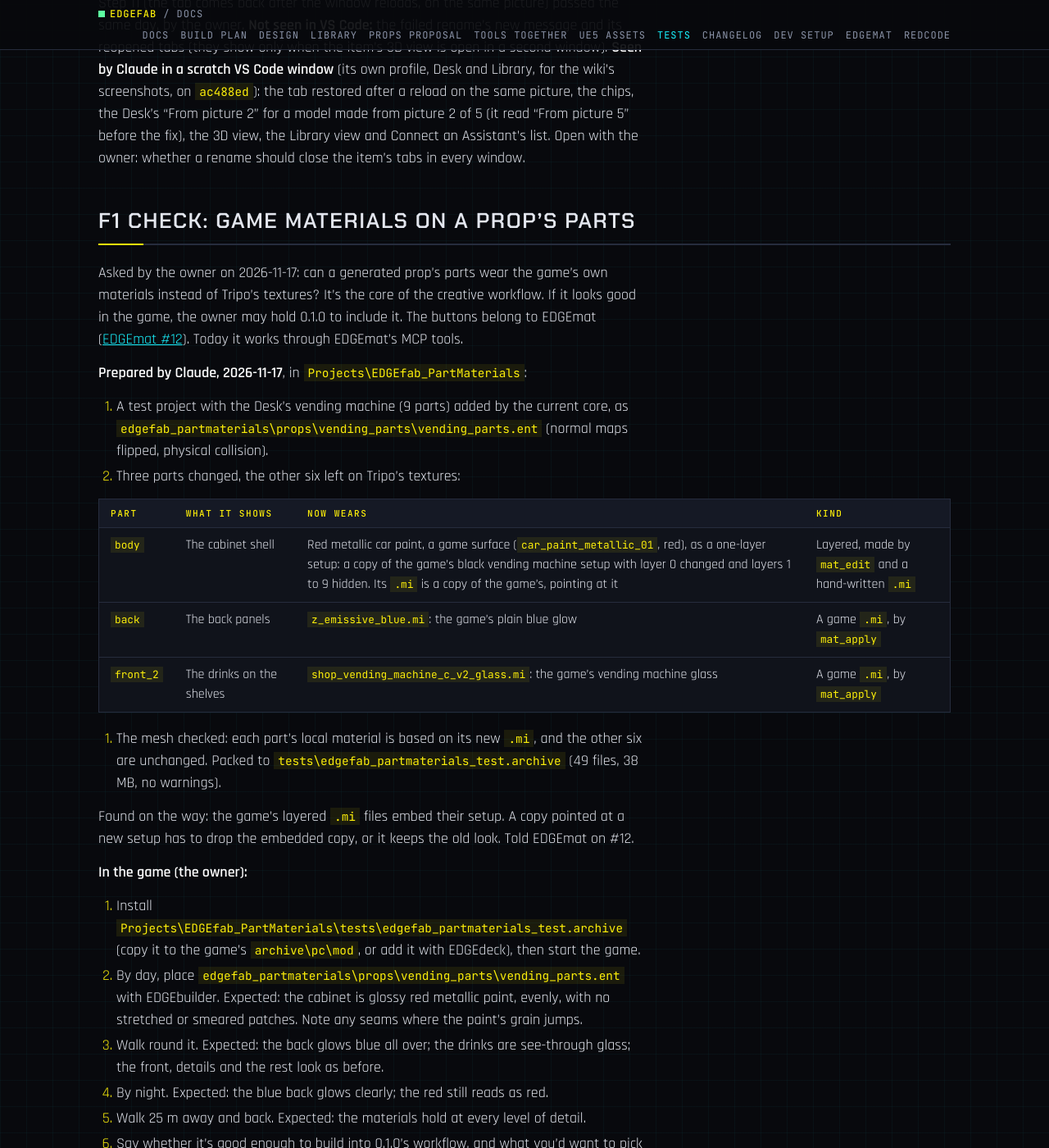
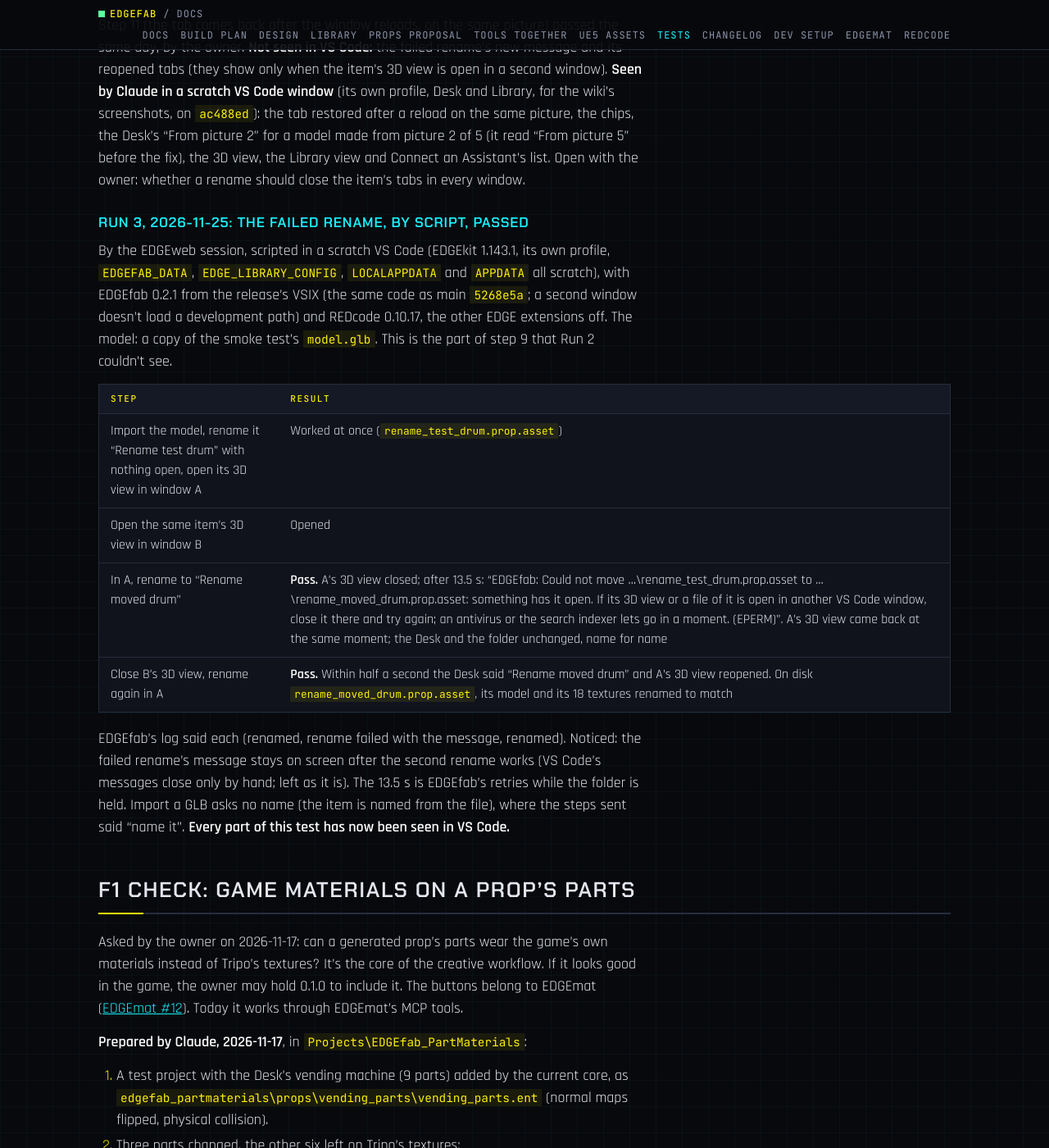
Before and after one commit to Edgemodders/EDGEfab, a Jekyll site: the page built from docs/testing.md, in a window 1280 px wide and 1400 px high, scrolled down 18619 px. Shown: the whole window at 82% size. Built offline with Jekyll 4.4.1, drawn with Linux system fonts in a browser that asks for light colours; some of the changed text lies outside the part shown.

Commit message:
Tests: the failed rename with a second window's 3D view, seen in VS Code (scripted by the EDGEweb session on 0.2.1): passed
Co-Authored-By: Claude Opus 5.5 <noreply@anthropic.com>

```diff
--- a/docs/testing.md
+++ b/docs/testing.md
@@ -12,7 +12,7 @@ F1's tests come first, then F0's checks.
 
 ## At a glance
 
-Last updated 2026-11-25. Each row links to its test. **0.2.1, 2026-11-25:** the release tests passed on its build (the core package, the smoke test, the typecheck, both keys checks, the bridge check and the package check: 11 files, no PowerShell, the fix in the bundled server), and the one test since 0.2.0 passed (EDGEFAB_REDBRIDGE reaches the game bridge). **0.2.0, 2026-11-22:** the release tests passed on its build (the core package, the smoke test, the typecheck, both keys checks and the package check: 11 files, no PowerShell), and every test since 0.1.0 has passed (the keys test, all 6 steps). **Every test for 0.1.0 has passed; the release waits for part materials in EDGEmat's UI** (EDGEmat #12; the owner, 2026-11-18). The Pictures tab passed (offline, and the owner's 11 VS Code steps), and the three release tests (the smoke test, the core package, the keys test's package check) passed again on main `af59fb8` on 2026-11-18 (after Add to Project learned to keep what didn't change), with that change's own check, Rename's check and the Pictures tab's offline check. They run once more on the build that is released. Built but not seen in VS Code: a failed rename's message naming another window's 3D view, and its closed tabs put back.
+Last updated 2026-11-25. Each row links to its test. **0.2.1, 2026-11-25:** the release tests passed on its build (the core package, the smoke test, the typecheck, both keys checks, the bridge check and the package check: 11 files, no PowerShell, the fix in the bundled server), and the one test since 0.2.0 passed (EDGEFAB_REDBRIDGE reaches the game bridge). **0.2.0, 2026-11-22:** the release tests passed on its build (the core package, the smoke test, the typecheck, both keys checks and the package check: 11 files, no PowerShell), and every test since 0.1.0 has passed (the keys test, all 6 steps). **Every test for 0.1.0 has passed; the release waits for part materials in EDGEmat's UI** (EDGEmat #12; the owner, 2026-11-18). The Pictures tab passed (offline, and the owner's 11 VS Code steps), and the three release tests (the smoke test, the core package, the keys test's package check) passed again on main `af59fb8` on 2026-11-18 (after Add to Project learned to keep what didn't change), with that change's own check, Rename's check and the Pictures tab's offline check. They run once more on the build that is released. A failed rename's message naming another window's 3D view, and its closed tabs put back, was seen in VS Code on 2026-11-25 (the Pictures tab's Run 3, scripted by the EDGEweb session on 0.2.1): passed.
 
 **Lip sync's six tests moved to REDcode on 2026-11-22**, with the Lip Sync editor (the owner: EDGEfab covers props and clothing only): FL1, the spikes LS1, LS2 and A2F, the head in the tab, and Add a Line, each with every run, are in REDcode's branch `lipsync`, `lipsync/docs/testing.md`. None of them counts for EDGEfab's release gate now.
 
@@ -20,7 +20,7 @@ Last updated 2026-11-25. Each row links to its test. **0.2.1, 2026-11-25:** the
 |---|---|---|---|---|
 | [EDGEFAB_REDBRIDGE reaches the game bridge (EDGEchat #5)](#edgefab_redbridge-reaches-the-game-bridge-edgechat-5) | Offline by Claude, against the real REDbridge | After 0.2.0 | 2026-11-25 | **Pass** (3 checks) |
 | [Keys in REDcode's Keys (EDGEfab #10)](#keys-in-redcodes-keys-edgefab-10) | Offline and against the real store by Claude; VS Code steps by the owner | Keys (K4d) | 2026-11-22 | Part A **pass** (13 checks, the real store, and 8 checks of the no-key reasons). **Pass**: part A (13 checks, the real store, 8 checks of the no-key reasons) and part B (6 steps, the owner, step 6 Don't Allow included) |
-| [The Pictures tab](#f1-the-pictures-tab) | Offline by Claude (stand-ins for OpenAI and Tripo); VS Code steps by the owner | F1 | 2026-11-17 | **Pass**: part A (23 checks) and part B (11 steps, the owner) |
+| [The Pictures tab](#f1-the-pictures-tab) | Offline by Claude (stand-ins for OpenAI and Tripo); VS Code steps by the owner | F1 | 2026-11-25 | **Pass**: part A (23 checks), part B (11 steps, the owner), and the failed rename with a second window, by script on 0.2.1 |
 | [Check: Game materials on a prop's parts](#f1-check-game-materials-on-a-props-parts) | Prepared by Claude through MCP; in the game by the owner | F1 (may join 0.1.0) | 2026-11-17 | **Passed** (owner, in the game) |
 | [The extension in VS Code (the owner's pass)](#f1-the-extension-in-vs-code-the-owners-pass) | By hand in VS Code: scripted by the EDGEweb session, then the owner | F1 | 2026-11-15 | **Pass** (with fixes) |
 | [The phase test, props placed with EDGEbuilder (EDGEfab #2)](#f1-the-phase-test-props-placed-with-edgebuilder-edgefab-2) | In the game, with EDGEbuilder: scripted, then the owner | F1 | 2026-11-15 | **Pass**. The phase test; EDGEfab #2 closed |
@@ -325,6 +325,19 @@ By the owner in an Extension Development Host on main (builds `19be535` to `55f3
 Changed during the run, at the owner's ask: the buttons read **Generate 3D Model**, **Edit Picture** and **Draw Picture** (tooltips kept); a history card shows "from Picture N" and "3D" as yellow outlined chips at its right; the history column widens with the window; the tab comes back after the window reloads (step 11); a failed rename names another window's 3D view and puts the closed tabs back. Asked of REDcode (#29): a tab title for the 3D view, which reads `view.glb`.
 
 Step 11 (the tab comes back after the window reloads, on the same picture) passed the same day, by the owner. **Not seen in VS Code:** the failed rename's new message and its reopened tabs (they show only when the item's 3D view is open in a second window). **Seen by Claude in a scratch VS Code window** (its own profile, Desk and Library, for the wiki's screenshots, on `ac488ed`): the tab restored after a reload on the same picture, the chips, the Desk's "From picture 2" for a model made from picture 2 of 5 (it read "From picture 5" before the fix), the 3D view, the Library view and Connect an Assistant's list. Open with the owner: whether a rename should close the item's tabs in every window.
+
+### Run 3, 2026-11-25: the failed rename, by script, passed
+
+By the EDGEweb session, scripted in a scratch VS Code (EDGEkit 1.143.1, its own profile, `EDGEFAB_DATA`, `EDGE_LIBRARY_CONFIG`, `LOCALAPPDATA` and `APPDATA` all scratch), with EDGEfab 0.2.1 from the release's VSIX (the same code as main `5268e5a`; a second window doesn't load a development path) and REDcode 0.10.17, the other EDGE extensions off. The model: a copy of the smoke test's `model.glb`. This is the part of step 9 that Run 2 couldn't see.
+
+| Step | Result |
+|---|---|
+| Import the model, rename it "Rename test drum" with nothing open, open its 3D view in window A | Worked at once (`rename_test_drum.prop.asset`) |
+| Open the same item's 3D view in window B | Opened |
+| In A, rename to "Rename moved drum" | **Pass.** A's 3D view closed; after 13.5 s: "EDGEfab: Could not move ...\rename_test_drum.prop.asset to ...\rename_moved_drum.prop.asset: something has it open. If its 3D view or a file of it is open in another VS Code window, close it there and try again; an antivirus or the search indexer lets go in a moment. (EPERM)". A's 3D view came back at the same moment; the Desk and the folder unchanged, name for name |
+| Close B's 3D view, rename again in A | **Pass.** Within half a second the Desk said "Rename moved drum" and A's 3D view reopened. On disk `rename_moved_drum.prop.asset`, its model and its 18 textures renamed to match |
+
+EDGEfab's log said each (renamed, rename failed with the message, renamed). Noticed: the failed rename's message stays on screen after the second rename works (VS Code's messages close only by hand; left as it is). The 13.5 s is EDGEfab's retries while the folder is held. Import a GLB asks no name (the item is named from the file), where the steps sent said "name it". **Every part of this test has now been seen in VS Code.**
 
 ## F1 check: game materials on a prop's parts
 
```
